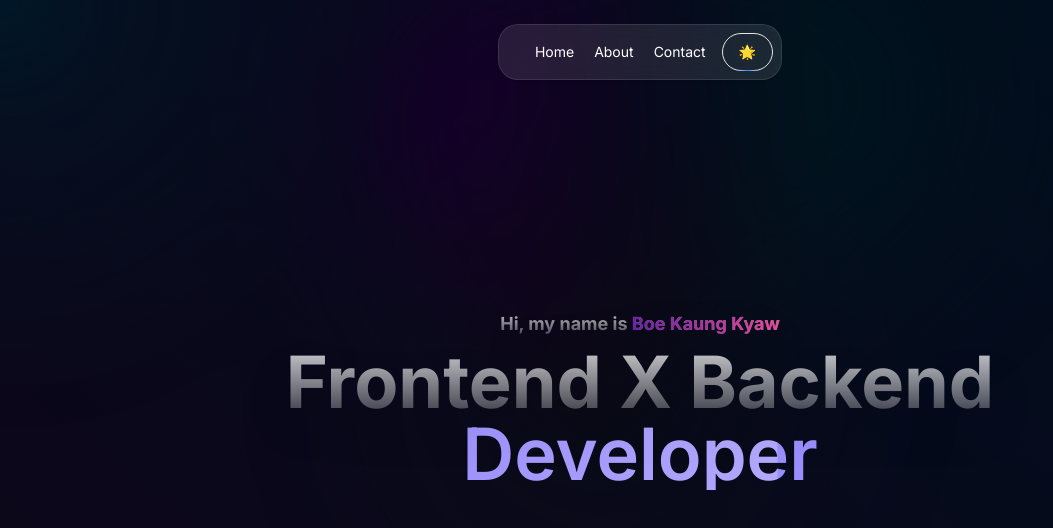
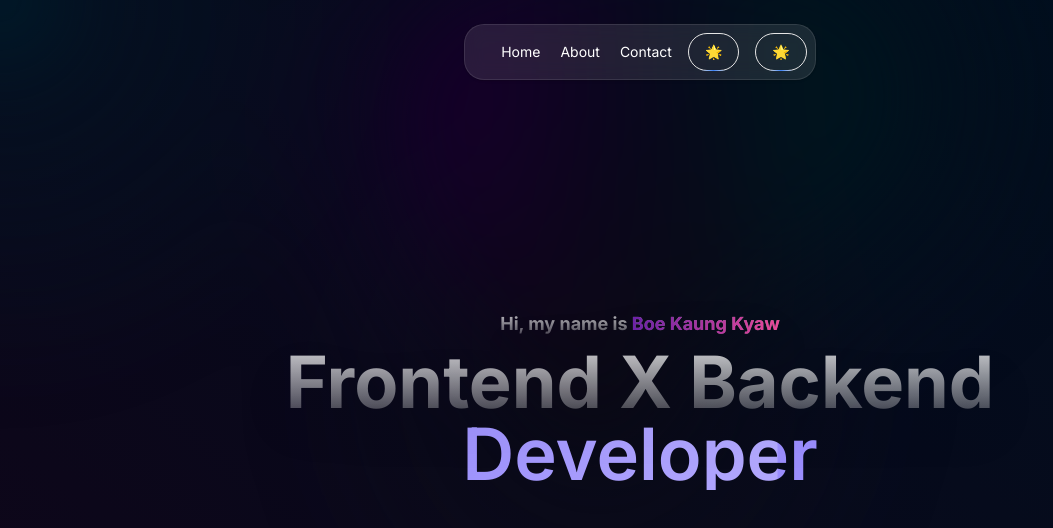
Before and after one commit to boekaungkyaw22/next-js-portfolio, a Next.js app: page / in a window 1280 px wide. Shown: the top 528 px of the page, without its empty margins (0-1053 px from the left). Built offline with nearby package versions, Linux system fonts and the light colour scheme.

Commit message:
Floting Navbar Modified

```diff
--- a/src/app/page.tsx
+++ b/src/app/page.tsx
@@ -12,7 +12,7 @@ export default function Home() {
      <AnimatedBackground/>
      {/* <StickyScrollRevealDemo/>
      <TracingBeamDemo/> */}
-     {/* <Footer/> */}
+     {/* <Footer/>   */}
     </main>
   );
 }
--- a/src/components/ui/flotingNavbar.tsx
+++ b/src/components/ui/flotingNavbar.tsx
@@ -137,6 +137,10 @@ export const FloatingNav = ({
         <span className="text-sm">{emojis[currentEmojiIndex]}</span>
         <span className="absolute inset-x-0 w-1/2 mx-auto -bottom-px bg-gradient-to-r from-transparent via-blue-500 to-transparent h-px" />
       </button>
+      <button className="border text-sm font-medium relative border-neutral-200 dark:border-white/[0.2] text-black dark:text-white px-4 py-2 rounded-full emoji-button transition-transform duration-300 ease-in-out transform hover:scale-110">
+        <span className="text-sm">{emojis[currentEmojiIndex]}</span>
+        <span className="absolute inset-x-0 w-1/2 mx-auto -bottom-px bg-gradient-to-r from-transparent via-blue-500 to-transparent h-px" />
+      </button>
     </div>
   );
 };
```
